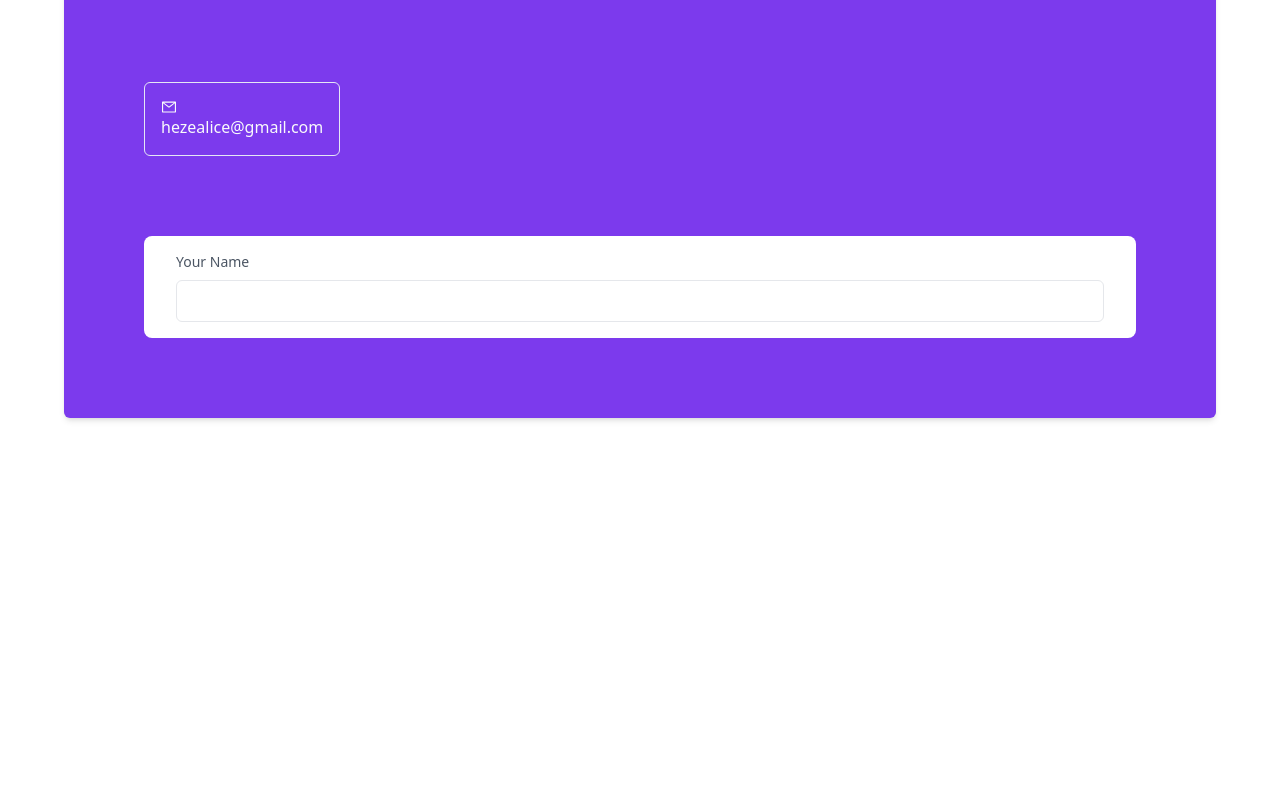
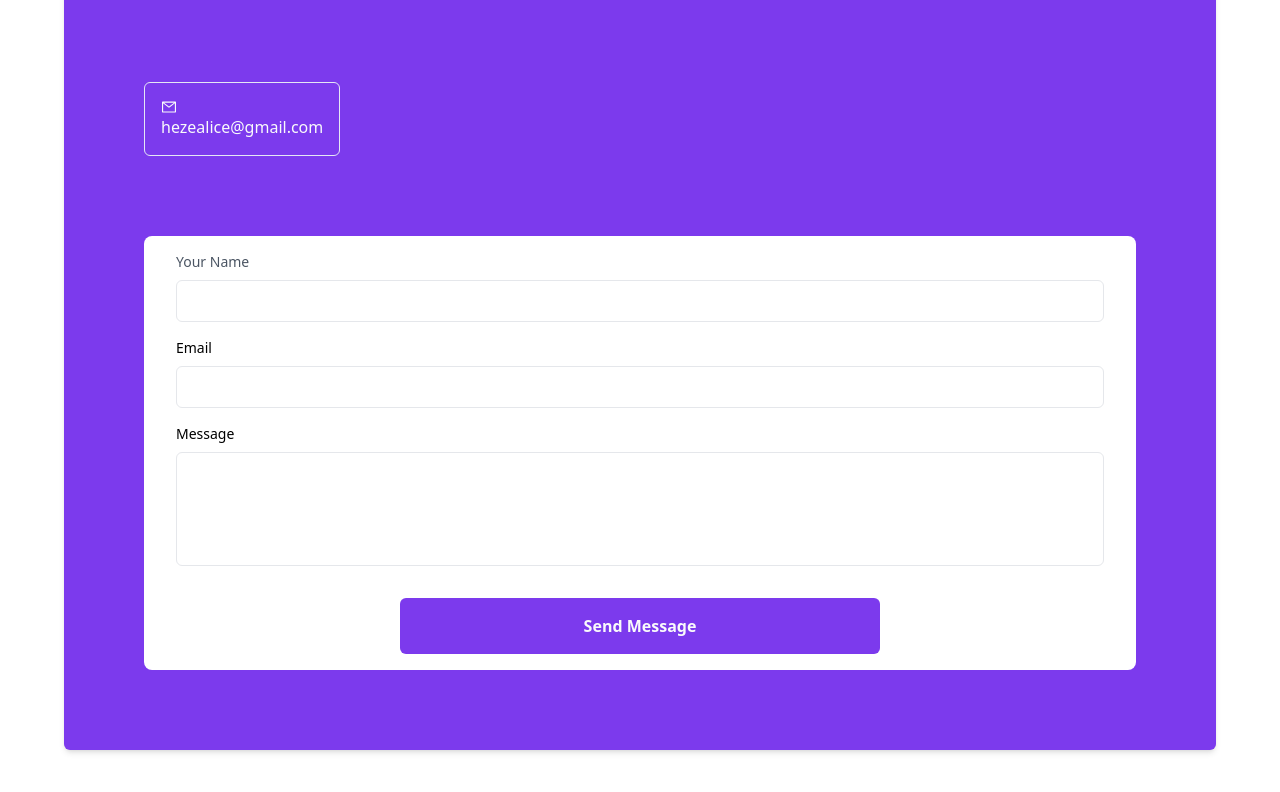
Before and after one commit to Alice2212/port-folio, a Next.js app: page /contact in a window 1280 px wide. Shown: the part 334-1126 px from the top of the page. Before the commit the page ends 832 px from the top, so only its background shows below. Built offline with nearby package versions, Linux system fonts and the light colour scheme.

Commit message:
contact section

```diff
--- a/pages/contact.tsx
+++ b/pages/contact.tsx
@@ -35,14 +35,39 @@ export default function Contact() {
 
           <form className="form rounded-lg bg-white p-4 flex flex-col">
             <label htmlFor="name" className="text-sm text-gray-600 mx-4">
-
               Your Name
             </label>
             <input
               type="text"
-              className="font-light rounded-md border focus:outline-none py-2 mt-2 px-1 mx-4 focus:ring-2 focus:border-none ring-blue-500"
+              className="font-light rounded-md border focus:outline-none py-2 mt-2 px-1 mx-4 focus:ring-2 focus:border-none ring-violet-600"
               name="name"
             />
+
+            <label htmlFor="email" className="text-sm text-grey-600 mx-4 mt-4">
+              Email
+            </label>
+            <input
+              type="text"
+              className="font-light rounded-md border focus:outline-none py-2 mt-2 px-1 mx-4 focus:ring-2 focus:border-none ring-violet-600"
+            />
+
+            <label
+              htmlFor="message"
+              className="text-sm text=grey-600 mx-4 mt-4"
+            >
+              Message
+            </label>
+            <textarea
+              rows="4"
+              name="message"
+              className="font-light rounded-md border focus:outline-none py-2 mt-2 px-1 mx-4 focus:ring-2 focus:border-none ring-violet-60 resize-none"
+            ></textarea>
+            <button
+              type="submit"
+              className="bg-violet-600 rounded-md w-1/2 mx-4 mt-8 py-4 text-gray-50 text-md font-bold self-center"
+            >
+              Send Message
+            </button>
           </form>
         </div>
       </div>
```
